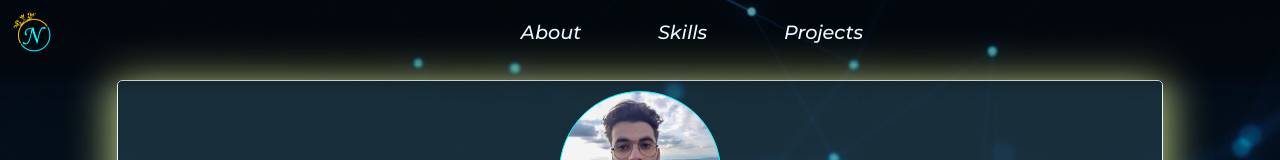
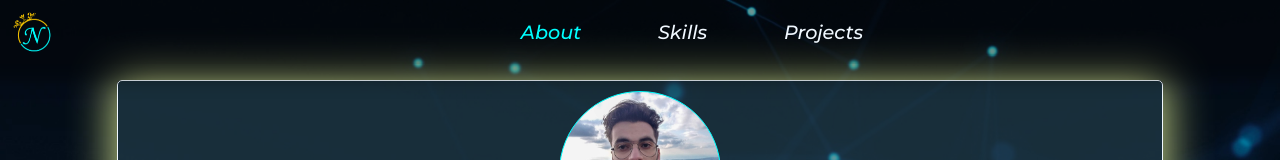
Before and after one commit to moudy12/MyPortfoilo, a React (Create React App) app: page / in a window 1280 px wide. Shown: the top 160 px of the page. Built offline with nearby package versions, Linux system fonts and the light colour scheme.

Commit message:
Update Navigation.js

```diff
--- a/src/Components/Navigation/Navigation.js
+++ b/src/Components/Navigation/Navigation.js
@@ -21,7 +21,7 @@ const Navigation = () => {
         <ul>
           <li>
             <NavLink
-              to="/about-me"
+              to="/"
               style={({ isActive }) => ({ color: isActive ? "cyan" : "" })}
             >
               About
```
